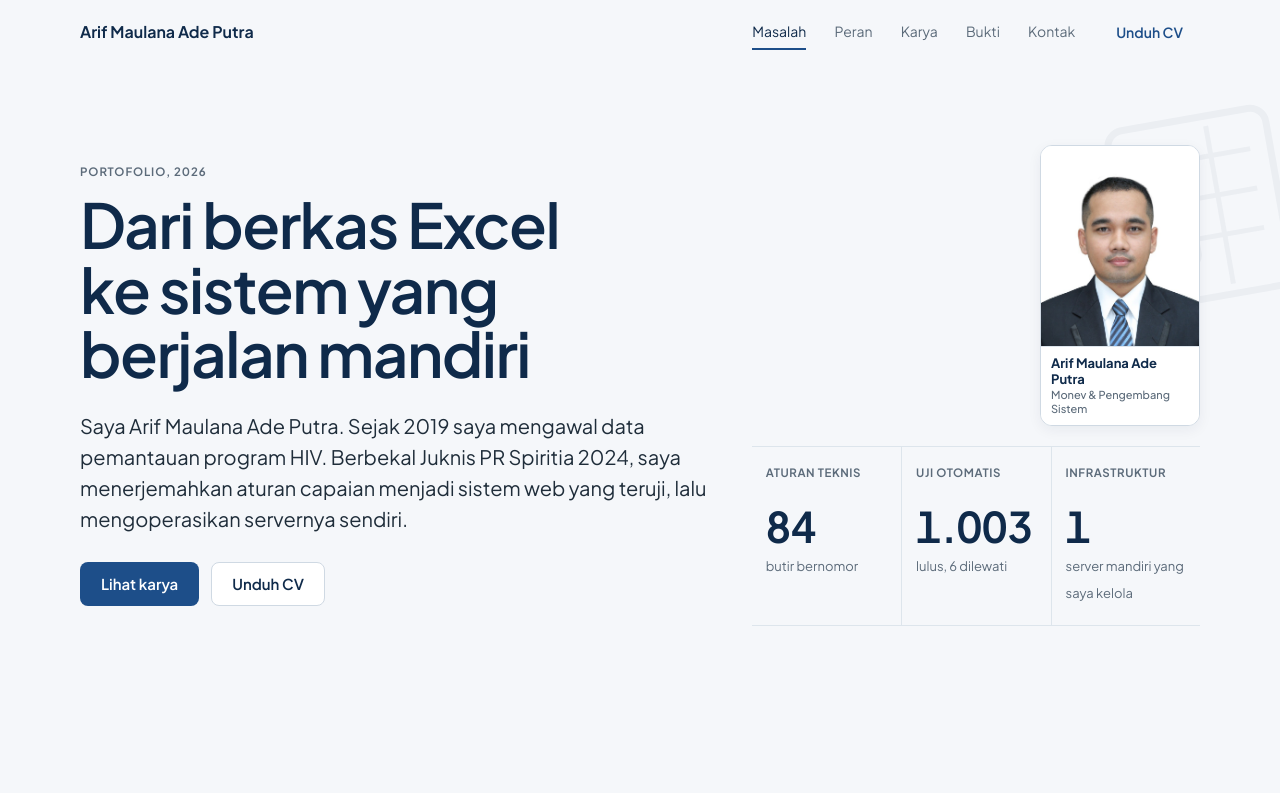
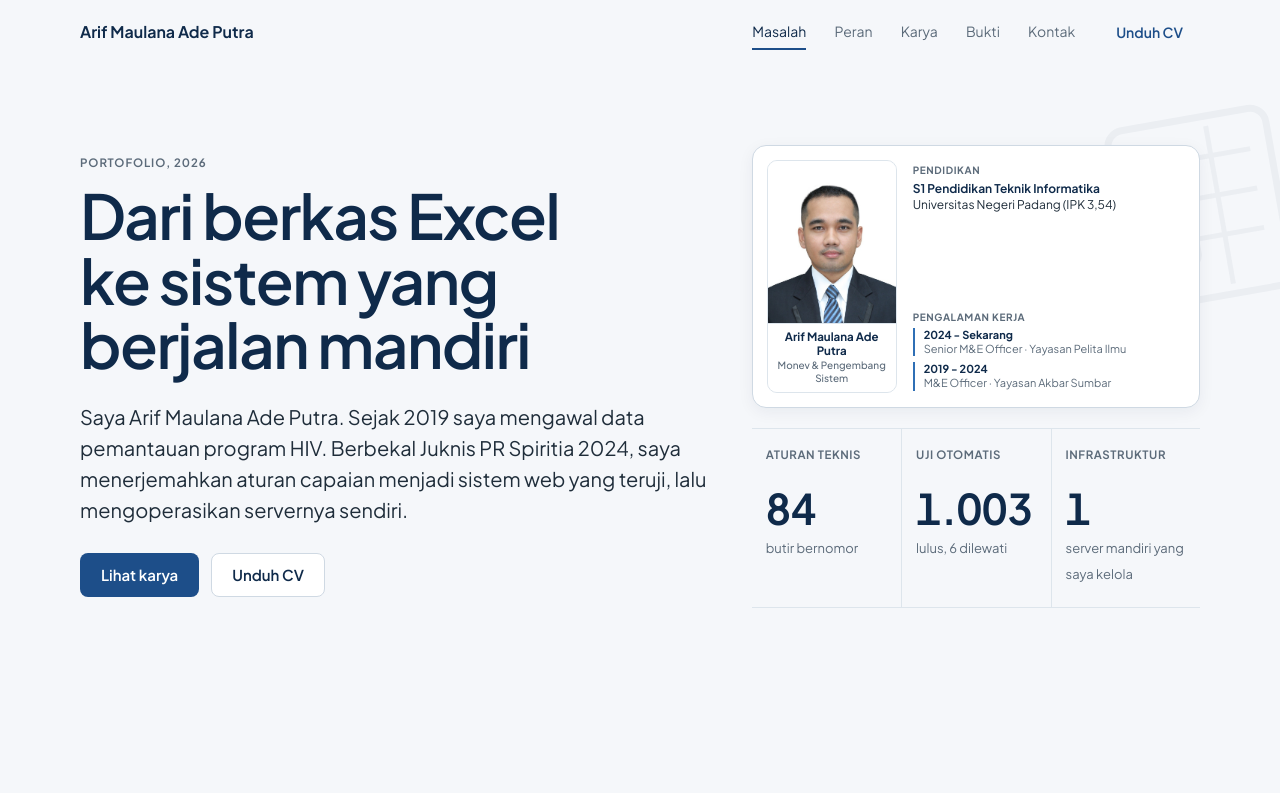
Before and after one commit to arxfmwlna/portofolio, a plain HTML site: page index.html in a window 1280 px wide. Shown: the top 793 px of the page. Drawn offline with Linux system fonts and the light colour scheme.

Commit message:
feat: Tambahkan ringkasan pendidikan dan riwayat karier di samping foto hero

```diff
--- a/assets/gaya.css
+++ b/assets/gaya.css
@@ -417,15 +417,29 @@ h3 {
   align-self: center;
 }
 
-.hero-foto-kartu {
+.hero-profil-kartu {
+  display: flex;
+  gap: 16px;
+  align-items: stretch;
   width: 100%;
-  max-width: 160px;
+  max-width: 480px;
   margin-inline: auto 0;
-  border-radius: 12px;
-  overflow: hidden;
+  padding: 14px;
+  border-radius: 14px;
   border: 1px solid var(--line-strong);
   background: var(--surface);
-  box-shadow: 0 4px 14px rgb(15 42 74 / 6%);
+  box-shadow: 0 4px 16px rgb(15 42 74 / 6%);
+}
+
+.hero-profil-foto-wrap {
+  width: 130px;
+  flex-shrink: 0;
+  display: flex;
+  flex-direction: column;
+  border-radius: 10px;
+  overflow: hidden;
+  border: 1px solid var(--line);
+  background: var(--page);
 }
 
 .hero-foto {
@@ -438,14 +452,15 @@ h3 {
 }
 
 .hero-foto-caption {
-  padding: 8px 10px;
+  padding: 6px 6px 7px;
   background: var(--surface);
   border-top: 1px solid var(--line);
+  text-align: center;
 }
 
 .hero-foto-nama {
   display: block;
-  font-size: 13px;
+  font-size: 11.5px;
   font-weight: 700;
   color: var(--navy-900);
   line-height: 1.25;
@@ -453,10 +468,77 @@ h3 {
 
 .hero-foto-peran {
   display: block;
-  font-size: 11px;
+  font-size: 10px;
   color: var(--muted);
   font-weight: 500;
-  line-height: 1.35;
+  line-height: 1.3;
+}
+
+.hero-profil-bio {
+  flex: 1;
+  min-width: 0;
+  display: flex;
+  flex-direction: column;
+  justify-content: space-between;
+  gap: 8px;
+  padding: 2px 2px 2px 0;
+}
+
+.bio-blok {
+  display: flex;
+  flex-direction: column;
+  gap: 2px;
+}
+
+.bio-label {
+  display: block;
+  font-size: 10px;
+  font-weight: 700;
+  text-transform: uppercase;
+  letter-spacing: 0.06em;
+  color: var(--muted);
+}
+
+.bio-isi {
+  margin: 0;
+  font-size: 12px;
+  line-height: 1.4;
+  color: var(--ink);
+}
+
+.bio-isi strong {
+  color: var(--navy-900);
+  font-weight: 650;
+}
+
+.bio-karir {
+  list-style: none;
+  margin: 0;
+  padding: 0;
+  display: flex;
+  flex-direction: column;
+  gap: 6px;
+}
+
+.bio-karir li {
+  font-size: 11.5px;
+  line-height: 1.3;
+  color: var(--ink);
+  padding-left: 9px;
+  border-left: 2px solid var(--navy-600);
+}
+
+.bio-karir strong {
+  display: block;
+  font-size: 11px;
+  color: var(--navy-900);
+  font-weight: 700;
+}
+
+.bio-karir span {
+  display: block;
+  color: var(--muted);
+  font-size: 11px;
 }
 
 .angka-hero {
@@ -1428,8 +1510,8 @@ code {
     gap: 24px;
   }
 
-  .hero-foto-kartu {
-    max-width: 130px;
+  .hero-profil-kartu {
+    max-width: 480px;
     margin-inline: 0 auto;
   }
 
@@ -1533,6 +1615,17 @@ code {
   .hero {
     gap: 30px;
     padding-block: 54px 58px;
+  }
+
+  .hero-profil-kartu {
+    flex-direction: column;
+    max-width: 320px;
+    gap: 12px;
+  }
+
+  .hero-profil-foto-wrap {
+    width: 120px;
+    margin: 0 auto;
   }
 
   h1 {
--- a/index.html
+++ b/index.html
@@ -118,11 +118,32 @@
         </div>
       </div>
       <div class="hero-media muncul">
-        <div class="hero-foto-kartu">
-          <img class="hero-foto" src="assets/img/foto-arif-maulana-opt.jpg" alt="Foto profesional Arif Maulana Ade Putra" width="160" height="200" fetchpriority="high" decoding="async">
-          <div class="hero-foto-caption">
-            <span class="hero-foto-nama">Arif Maulana Ade Putra</span>
-            <span class="hero-foto-peran">Monev &amp; Pengembang Sistem</span>
+        <div class="hero-profil-kartu">
+          <div class="hero-profil-foto-wrap">
+            <img class="hero-foto" src="assets/img/foto-arif-maulana-opt.jpg" alt="Foto profesional Arif Maulana Ade Putra" width="130" height="162" fetchpriority="high" decoding="async">
+            <div class="hero-foto-caption">
+              <span class="hero-foto-nama">Arif Maulana Ade Putra</span>
+              <span class="hero-foto-peran">Monev &amp; Pengembang Sistem</span>
+            </div>
+          </div>
+          <div class="hero-profil-bio">
+            <div class="bio-blok">
+              <span class="bio-label">Pendidikan</span>
+              <p class="bio-isi"><strong>S1 Pendidikan Teknik Informatika</strong><br>Universitas Negeri Padang (IPK 3,54)</p>
+            </div>
+            <div class="bio-blok">
+              <span class="bio-label">Pengalaman Kerja</span>
+              <ul class="bio-karir">
+                <li>
+                  <strong>2024 - Sekarang</strong>
+                  <span>Senior M&amp;E Officer · Yayasan Pelita Ilmu</span>
+                </li>
+                <li>
+                  <strong>2019 - 2024</strong>
+                  <span>M&amp;E Officer · Yayasan Akbar Sumbar</span>
+                </li>
+              </ul>
+            </div>
           </div>
         </div>
         <div class="angka-hero" aria-label="Ringkasan bukti">
```
Also changed, not shown: 2 other files.
